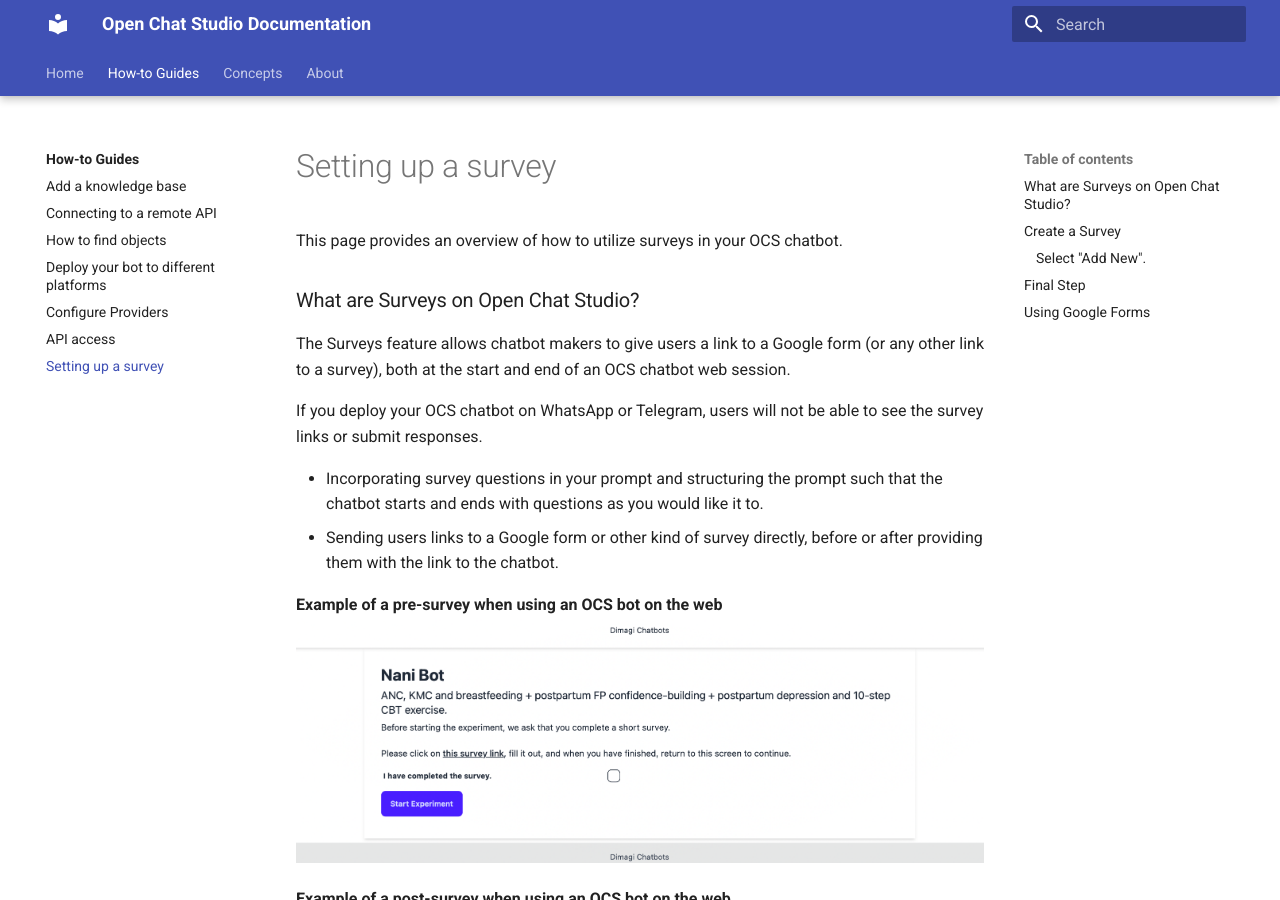
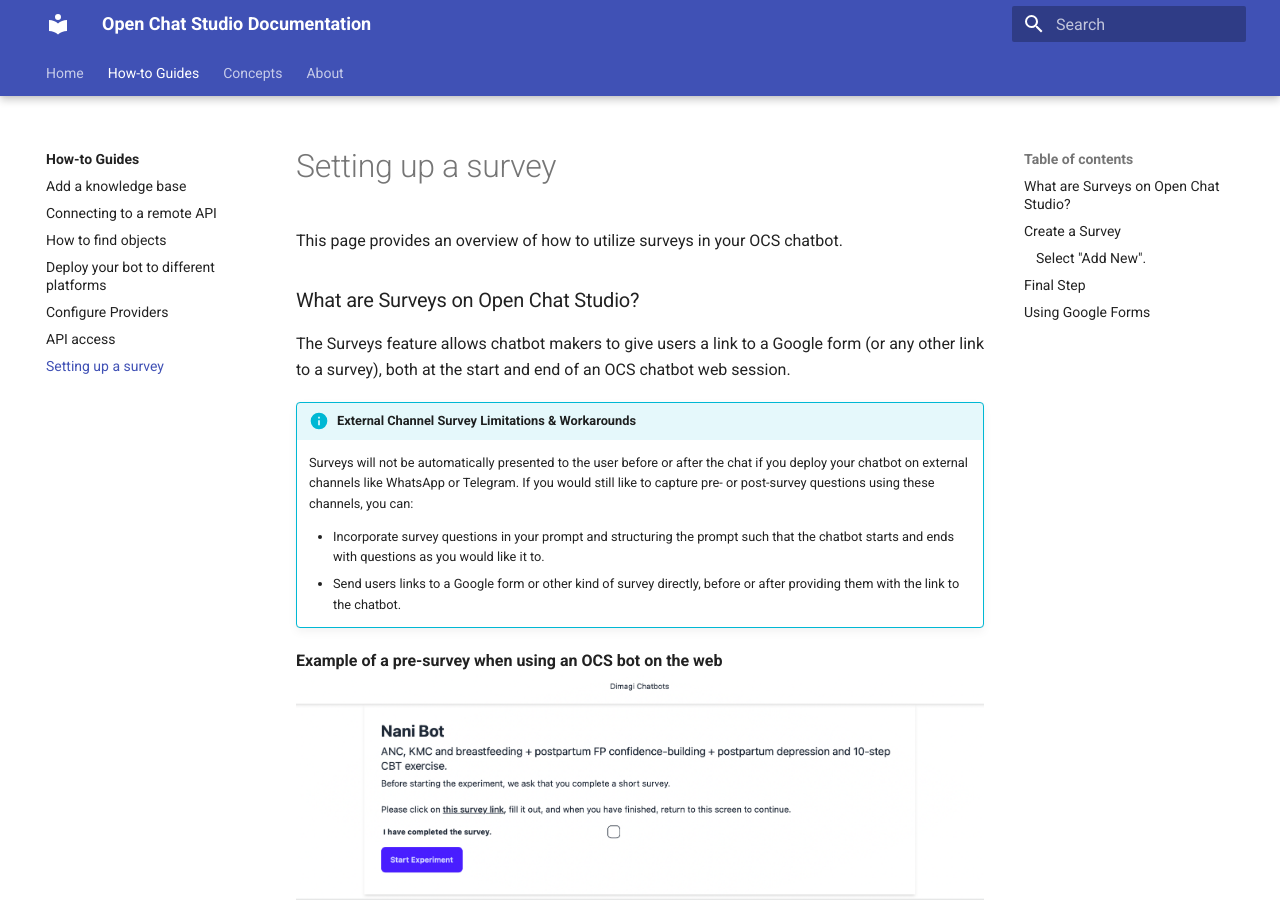
Before and after one commit to dimagi/open-chat-studio-docs, an MkDocs documentation site: the page built from docs/how-to/setting_up_a_survey.md, in a window 1280 px wide and 900 px high. Built offline with MkDocs 1.6.1 and Material for MkDocs 9.7.7, drawn with Linux system fonts in a browser that asks for light colours.

Commit message:
Some updates

```diff
--- a/docs/how-to/setting_up_a_survey.md
+++ b/docs/how-to/setting_up_a_survey.md
@@ -4,10 +4,11 @@
 
 The Surveys feature allows chatbot makers to give users a link to a Google form (or any other link to a survey), both at the start and end of an OCS chatbot web session.
 
-If you deploy your OCS chatbot on WhatsApp or Telegram, users will not be able to see the survey links or submit responses.
+!!! info "External Channel Survey Limitations & Workarounds"
+    Surveys will not be automatically presented to the user before or after the chat if you deploy your chatbot on external channels like WhatsApp or Telegram. If you would still like to capture pre- or post-survey questions using these channels, you can:
 
-- Incorporating survey questions in your prompt and structuring the prompt such that the chatbot starts and ends with questions as you would like it to.
-- Sending users links to a Google form or other kind of survey directly, before or after providing them with the link to the chatbot.
+    - Incorporate survey questions in your prompt and structuring the prompt such that the chatbot starts and ends with questions as you would like it to.
+    - Send users links to a Google form or other kind of survey directly, before or after providing them with the link to the chatbot.
 
 
 
```
